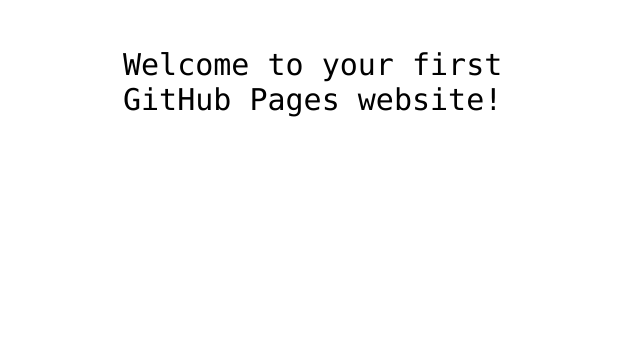
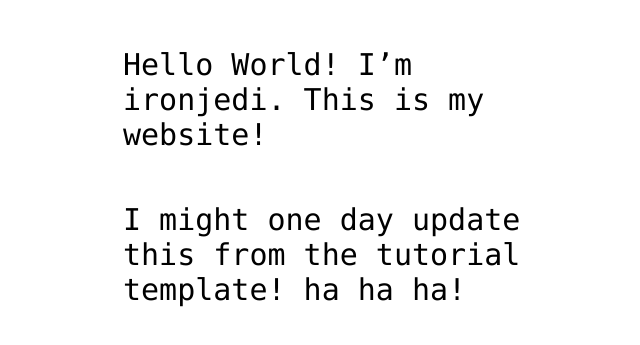
Before and after one commit to drewblankley/drewblankley.github.io, a plain HTML site: page index.html in a window 1280 px wide. Shown: the part 341-686 px from the top of the page, without its empty margins (317-957 px from the left). Drawn offline with Linux system fonts and the light colour scheme.

Commit message:
Update index.html

```diff
--- a/index.html
+++ b/index.html
@@ -12,7 +12,8 @@
 <img src="https://octodex.github.com/images/daftpunktocat-thomas.gif" id="octocat" alt="octocat-gif" />
 
 <!-- Change this code here by copy and pasting your template on line 15 -->
-<p>Welcome to your first GitHub Pages website!</p>
+<p>Hello World! I’m ironjedi. This is my website!</p>
+<p>I might one day update this from the tutorial template! ha ha ha!</p>
 
 </body>
 </html>
```
